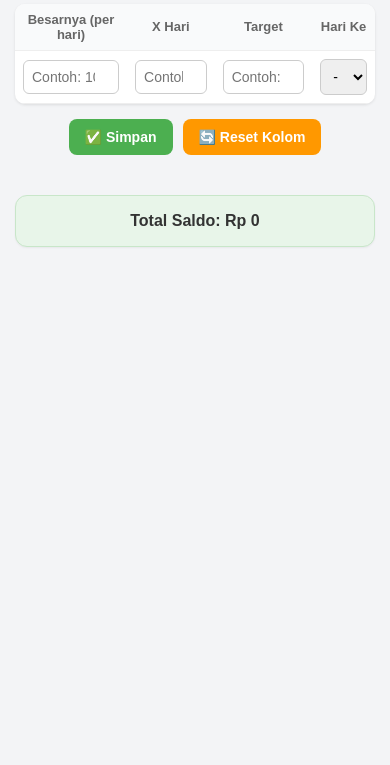
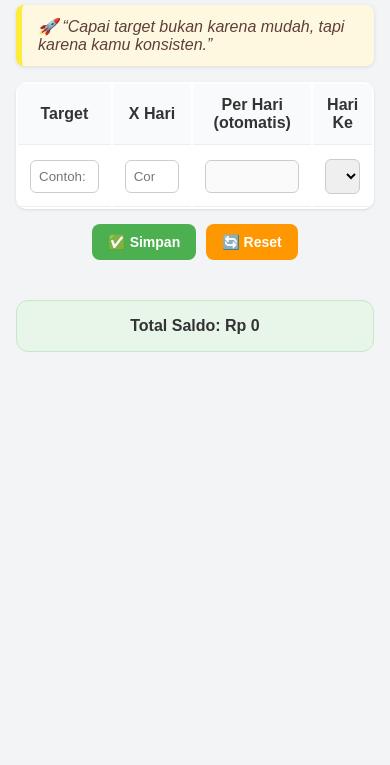
Before and after one commit to bankragilgunawan/target, a plain HTML site: page index.html in a window 390 px wide. Shown: the part 79-844 px from the top of the page. Drawn offline with Linux system fonts and the light colour scheme.

Commit message:
Update index.html

```diff
--- a/index.html
+++ b/index.html
@@ -1,112 +1,91 @@
-<!DOCTYPE html>
-<html lang="id">
+<!DOCTYPE html><html lang="id">
 <head>
-  <meta charset="UTF-8" />
-  <meta name="viewport" content="width=device-width, initial-scale=1.0"/>
-  <title>Target Harian</title>
+  <meta charset="UTF-8">
+  <meta name="viewport" content="width=device-width, initial-scale=1.0">
+  <title>Target Harian Otomatis</title>
   <link rel="apple-touch-icon" href="https://bankragilgunawan.wordpress.com/wp-content/uploads/2025/06/10000065478764923464499993724.png">
 <link rel="icon" href="https://bankragilgunawan.wordpress.com/wp-content/uploads/2025/06/10000065478764923464499993724.png" type="image/png">
 <meta name="theme-color" content="#4caf50" />
-<link rel="manifest" href="manifest.json">
+  <link rel="manifest" href="manifest.json">
   <style>
     body {
       font-family: 'Poppins', sans-serif;
+      background: #f3f4f6;
       margin: 0;
-      padding: 15px;
-      background: #f3f4f6;
+      padding: 16px;
       color: #333;
     }
-
     h2 {
       text-align: center;
+      color: #4a4a4a;
       margin-bottom: 20px;
-      color: #4a4a4a;
     }
-
+    .quote-box {
+      background: #fff8e1;
+      padding: 12px 16px;
+      border-left: 6px solid #ffeb3b;
+      border-radius: 8px;
+      font-style: italic;
+      font-weight: 500;
+      margin-bottom: 16px;
+      color: #5d4037;
+      box-shadow: 0 1px 4px rgba(0,0,0,0.1);
+    }
     table {
       width: 100%;
-      border-collapse: collapse;
-      margin-bottom: 15px;
       background: white;
       border-radius: 10px;
       overflow: hidden;
       box-shadow: 0 1px 3px rgba(0,0,0,0.1);
+      margin-bottom: 15px;
     }
-
     th, td {
       padding: 12px;
       text-align: center;
       border-bottom: 1px solid #eee;
     }
-
     th {
       background: #f9fafb;
       font-weight: 600;
-      color: #666;
     }
-
-    input[type="number"], select {
+    input, select {
       width: 100%;
       padding: 8px;
       border: 1px solid #ccc;
       border-radius: 6px;
-      font-size: 14px;
       box-sizing: border-box;
     }
-
     .button-group {
       display: flex;
       justify-content: center;
       gap: 10px;
-      margin: 10px 0 20px;
+      margin-bottom: 20px;
     }
-
     button {
       padding: 10px 16px;
       border: none;
       border-radius: 8px;
-      font-weight: 600;
+      font-weight: bold;
       font-size: 14px;
       cursor: pointer;
-      transition: 0.2s;
     }
-
-    .btn-primary {
-      background: #4caf50;
-      color: white;
-    }
-
-    .btn-secondary {
-      background: #ff9800;
-      color: white;
-    }
-
-    .btn-danger {
-      background: #f44336;
-      color: white;
-    }
-
-    .riwayat {
-      margin-top: 10px;
-    }
-
-    .riwayat-list {
-      max-height: 200px;
+    .btn-primary { background: #4caf50; color: white; }
+    .btn-secondary { background: #ff9800; color: white; }
+    .btn-danger { background: #f44336; color: white; }
+    #riwayatList {
+      max-height: 260px;
       overflow-y: auto;
     }
-
     .riwayat-item {
       background: white;
       border: 1px solid #ddd;
       margin-bottom: 8px;
       padding: 10px 15px;
+      border-radius: 8px;
       display: flex;
       justify-content: space-between;
       align-items: center;
-      border-radius: 8px;
-      box-shadow: 0 1px 2px rgba(0,0,0,0.05);
     }
-
     .saldo-box {
       background: #e8f5e9;
       padding: 16px;
@@ -117,157 +96,109 @@
       width: 100%;
       box-sizing: border-box;
       margin-top: 20px;
-      box-shadow: 0 1px 2px rgba(0,0,0,0.05);
-    }
-
-    @media (max-width: 500px) {
-      th, td {
-        padding: 8px;
-        font-size: 13px;
-      }
-      .button-group {
-        flex-direction: row;
-        flex-wrap: wrap;
-        justify-content: center;
-      }
     }
   </style>
 </head>
-<body>
-
-<h2>📊 Target Harian</h2>
-
-<table>
+<body><h2>🎯 Target Harian Otomatis</h2>
+<div class="quote-box" id="quoteBox">💡 “Tetap semangat!”</div><table>
   <tr>
-    <th>Besarnya (per hari)</th>
+    <th>Target</th>
     <th>X Hari</th>
-    <th>Target</th>
+    <th>Per Hari (otomatis)</th>
     <th>Hari Ke</th>
   </tr>
   <tr>
-    <td><input type="number" id="besar" placeholder="Contoh: 100000"></td>
-    <td><input type="number" id="hari" placeholder="Contoh: 10" onchange="updateDropdown()"></td>
-    <td><input type="number" id="target" placeholder="Contoh: 1000000"></td>
-    <td>
-      <select id="doneHari">
-        <option value="">-</option>
-      </select>
-    </td>
+    <td><input type="text" id="target" placeholder="Contoh: 1.075.000" oninput="formatTarget(this)"></td>
+    <td><input type="number" id="xhari" placeholder="Contoh: 11" oninput="hitungPerHari()"></td>
+    <td><input type="text" id="perhari" disabled></td>
+    <td><select id="harike"></select></td>
   </tr>
-</table>
+</table><div class="button-group">
+  <button class="btn-primary" onclick="simpanHari()">✅ Simpan</button>
+  <button class="btn-secondary" onclick="resetInput()">🔄 Reset</button>
+</div><div id="riwayatList"></div>
+<div class="saldo-box">Total Saldo: Rp <span id="totalSaldo">0</span></div><script>
+  let riwayat = JSON.parse(localStorage.getItem('riwayatOtomatis')) || [];
 
-<div class="button-group">
-  <button class="btn-primary" onclick="simpanDone()">✅ Simpan</button>
-  <button class="btn-secondary" onclick="resetKolom()">🔄 Reset Kolom</button>
-</div>
-
-<div class="riwayat">
-  <div class="riwayat-list" id="riwayatList"></div>
-</div>
-
-<div class="saldo-box" id="saldoTotalBox">
-  Total Saldo: Rp <span id="saldoAngka">0</span>
-</div>
-
-<script>
-  let dataDone = JSON.parse(localStorage.getItem("dataDone")) || [];
-
-  function resetKolom() {
-    document.getElementById("besar").value = '';
-    document.getElementById("hari").value = '';
-    document.getElementById("target").value = '';
-    localStorage.removeItem("formInput");
-    updateDropdown();
+  function formatTarget(input) {
+    let value = input.value.replace(/[^\d]/g, '');
+    input.value = parseInt(value || 0).toLocaleString('id-ID');
+    hitungPerHari();
   }
 
-  function updateDropdown() {
-    const hari = parseInt(document.getElementById("hari").value) || 0;
-    const dropdown = document.getElementById("doneHari");
-    dropdown.innerHTML = `<option value="">-</option>`;
+  function hitungPerHari() {
+    const targetRaw = document.getElementById('target').value.replace(/\./g, '').replace(/,/g, '');
+    const target = parseFloat(targetRaw) || 0;
+    const xhari = parseInt(document.getElementById('xhari').value) || 0;
+    const hasil = (xhari > 0) ? Math.round(target / xhari) : 0;
+    document.getElementById('perhari').value = hasil.toLocaleString('id-ID');
+    isiDropdown(xhari);
+  }
 
-    const hariTerakhir = dataDone.length;
-    if (hari > 0 && hariTerakhir < hari) {
-      dropdown.innerHTML += `<option value="${hariTerakhir + 1}">Hari ke-${hariTerakhir + 1}</option>`;
-    } else {
-      dropdown.innerHTML += `<option value="">Selesai ✅</option>`;
+  function isiDropdown(hariTotal) {
+    const select = document.getElementById('harike');
+    select.innerHTML = '';
+    for (let i = 1; i <= hariTotal; i++) {
+      if (!riwayat.find(item => item.hari === i)) {
+        const opt = document.createElement('option');
+        opt.value = i;
+        opt.text = 'Hari ke-' + i;
+        select.appendChild(opt);
+      }
     }
   }
 
-  function simpanDone() {
-    const besar = parseInt(document.getElementById("besar").value) || 0;
-    const hari = parseInt(document.getElementById("hari").value) || 0;
-    const target = parseInt(document.getElementById("target").value) || 0;
-    const hariKe = parseInt(document.getElementById("doneHari").value);
-
-    const totalSaldo = dataDone.reduce((sum, item) => sum + item.saldo, 0);
-
-    if (!hariKe) return alert("Pilih Hari ke-berapa terlebih dahulu.");
-    if (hariKe !== dataDone.length + 1) return alert(`Harus urut. Sekarang harus Hari ke-${dataDone.length + 1}`);
-    if (totalSaldo + besar > target) return alert("Total saldo melebihi target!");
-
-    const saldo = besar;
-    dataDone.push({ hariKe, saldo });
-    localStorage.setItem("dataDone", JSON.stringify(dataDone));
-
-    simpanInputForm(); // simpan input juga
-    updateDropdown();
+  function simpanHari() {
+    const hari = parseInt(document.getElementById('harike').value);
+    const perHari = parseFloat(document.getElementById('perhari').value.replace(/\./g, '').replace(',', '')) || 0;
+    if (!hari) return alert('Pilih Hari ke-berapa.');
+    riwayat.push({ hari: hari, jumlah: perHari });
+    localStorage.setItem('riwayatOtomatis', JSON.stringify(riwayat));
     tampilkanRiwayat();
-    updateTotal();
+    hitungPerHari();
   }
 
   function tampilkanRiwayat() {
-    const riwayatDiv = document.getElementById("riwayatList");
-    riwayatDiv.innerHTML = "";
-
-    [...dataDone].reverse().forEach((item, i) => {
-      const idx = dataDone.length - 1 - i;
-      const div = document.createElement("div");
-      div.className = "riwayat-item";
-      div.innerHTML = `
-        <div><strong>Hari ke-${item.hariKe}</strong> • Rp ${item.saldo.toLocaleString('id-ID')}</div>
-        <button class="btn-danger" onclick="hapusRiwayat(${idx})">Hapus</button>
-      `;
-      riwayatDiv.appendChild(div);
+    const list = document.getElementById('riwayatList');
+    list.innerHTML = '';
+    const tampil = [...riwayat].sort((a,b)=>a.hari - b.hari).slice(-5);
+    tampil.forEach((item, i) => {
+      const index = riwayat.findIndex(x => x.hari === item.hari);
+      const div = document.createElement('div');
+      div.className = 'riwayat-item';
+      div.innerHTML = `<div>Hari ke-${item.hari}: Rp ${item.jumlah.toLocaleString('id-ID')}</div>
+        <button class="btn-danger" onclick="hapus(${index})">Hapus</button>`;
+      list.appendChild(div);
     });
+    const total = riwayat.reduce((sum, i) => sum + i.jumlah, 0);
+    document.getElementById('totalSaldo').innerText = total.toLocaleString('id-ID');
   }
 
-  function hapusRiwayat(index) {
-    dataDone.splice(index, 1);
-    localStorage.setItem("dataDone", JSON.stringify(dataDone));
+  function hapus(index) {
+    riwayat.splice(index, 1);
+    localStorage.setItem('riwayatOtomatis', JSON.stringify(riwayat));
     tampilkanRiwayat();
-    updateDropdown();
-    updateTotal();
+    hitungPerHari();
   }
 
-  function updateTotal() {
-    const totalSaldo = dataDone.reduce((sum, item) => sum + item.saldo, 0);
-    document.getElementById("saldoAngka").textContent = totalSaldo.toLocaleString('id-ID');
+  function resetInput() {
+    document.getElementById('target').value = '';
+    document.getElementById('xhari').value = '';
+    document.getElementById('perhari').value = '';
+    document.getElementById('harike').innerHTML = '';
   }
 
-  function simpanInputForm() {
-    const input = {
-      besar: document.getElementById("besar").value,
-      hari: document.getElementById("hari").value,
-      target: document.getElementById("target").value
-    };
-    localStorage.setItem("formInput", JSON.stringify(input));
-  }
+  const quotes = [
+    "💡 “Jangan menunggu waktu yang tepat, buat waktumu jadi tepat.”",
+    "🔥 “Satu langkah kecil setiap hari, lebih baik daripada tidak sama sekali.”",
+    "🎯 “Fokus pada proses, bukan hasil. Target akan mengejar sendiri.”",
+    "💪 “Disiplin mengalahkan motivasi.”",
+    "⏳ “Waktu terbaik menanam pohon adalah 10 tahun lalu. Yang kedua terbaik adalah hari ini.”",
+    "🚀 “Capai target bukan karena mudah, tapi karena kamu konsisten.”"
+  ];
+  document.getElementById("quoteBox").innerText = quotes[Math.floor(Math.random() * quotes.length)];
 
-  function loadInputForm() {
-    const input = JSON.parse(localStorage.getItem("formInput"));
-    if (input) {
-      document.getElementById("besar").value = input.besar || '';
-      document.getElementById("hari").value = input.hari || '';
-      document.getElementById("target").value = input.target || '';
-    }
-  }
-
-  // Inisialisasi
-  loadInputForm();
-  updateDropdown();
+  // Inisialisasi saat load
   tampilkanRiwayat();
-  updateTotal();
-</script>
-
-</body>
+</script></body>
 </html>
```
